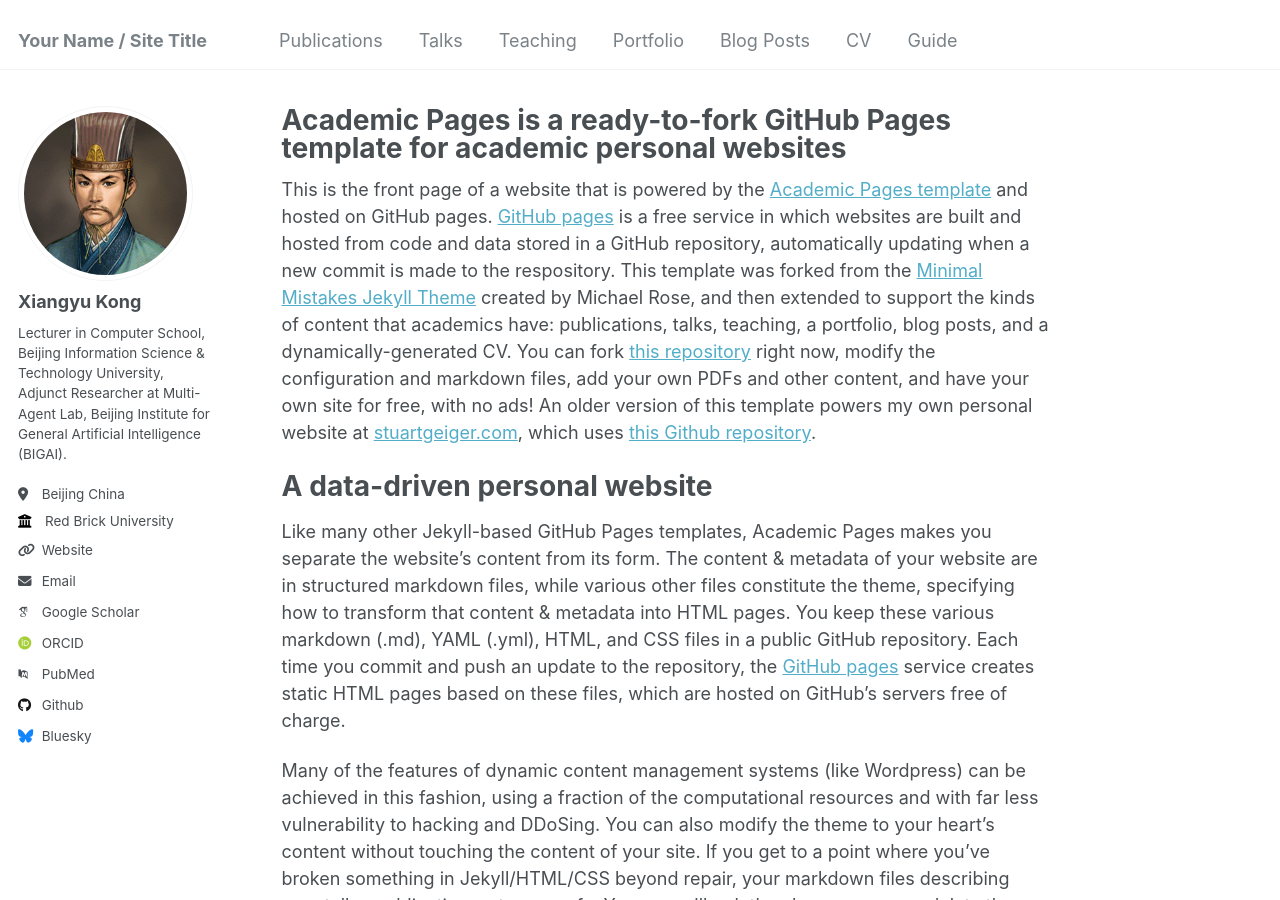
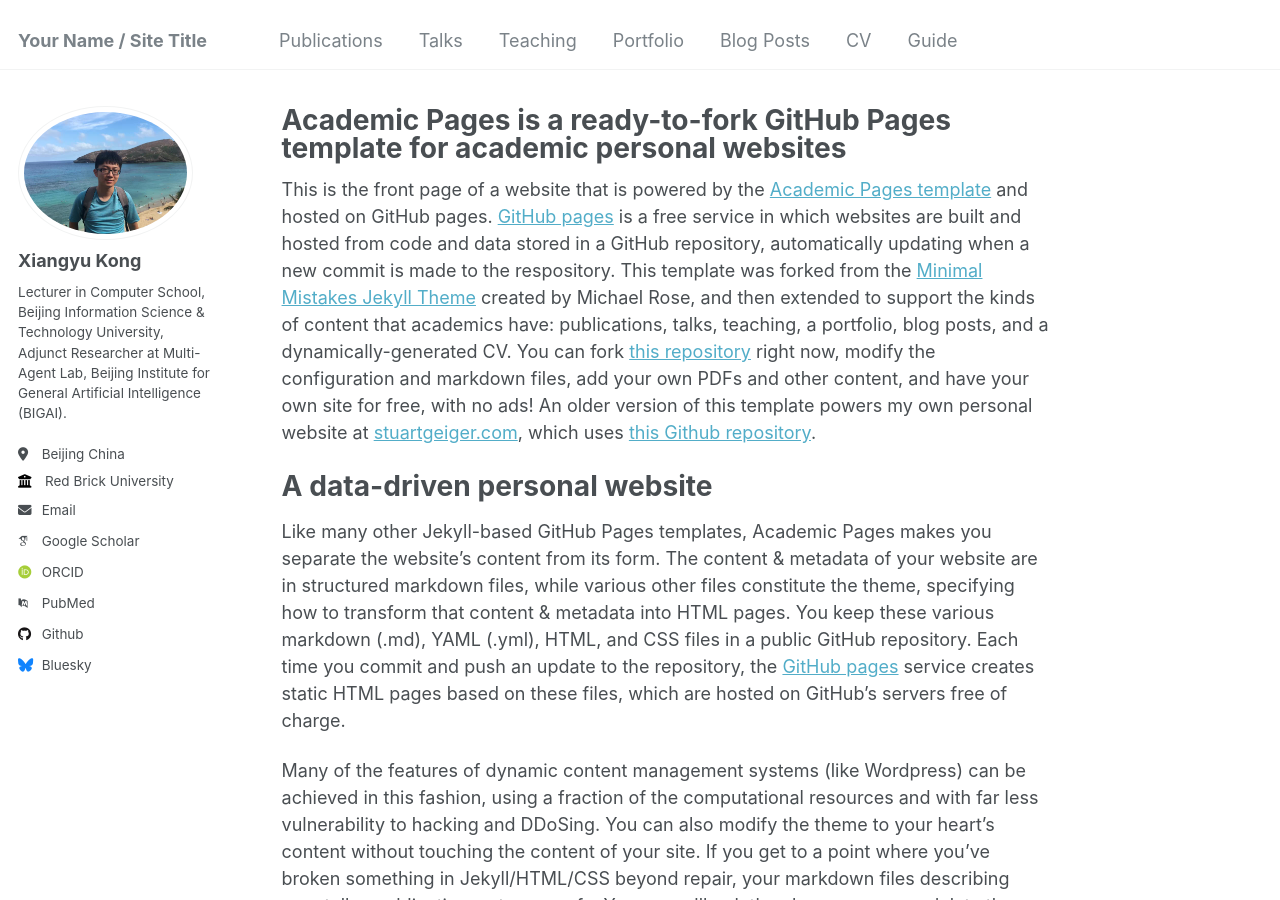
Before and after one commit to kxyzc1992/kxyzc1992.github.io, a Jekyll site: the page built from _pages/about.md, in a window 1280 px wide and 900 px high. Built offline with Jekyll 4.4.1, drawn with Linux system fonts in a browser that asks for light colours; some web fonts are replaced.

Commit message:
update url in config.html

```diff
--- a/_config.yml
+++ b/_config.yml
@@ -12,7 +12,7 @@ title                    : "Your Name / Site Title"
 title_separator          : "-"
 name                     : &name "Your Name"
 description              : &description "personal description"
-url                      : https://academicpages.github.io # the base hostname & protocol for your site e.g. "https://mmistakes.github.io"
+url                      : https://kxyzc1992.github.io # the base hostname & protocol for your site e.g. "https://mmistakes.github.io"
 baseurl                  : "" # the subpath of your site, e.g. "/blog"
 repository               : "academicpages/academicpages.github.io"
 
@@ -21,13 +21,13 @@ repository               : "academicpages/academicpages.github.io"
 #               Additional customization can be done by editing /_includes/author-profile.html
 author:
   # Biographic information
-  avatar           : "xunyu.png"
+  avatar           : "profile_xykong.jpg"
   name             : "Xiangyu Kong"
   pronouns         : # example: "she/her"
   bio              : "Lecturer in Computer School, Beijing Information Science & Technology University, Adjunct Researcher at Multi-Agent Lab, Beijing Institute for General Artificial Intelligence (BIGAI)."
   location         : "Beijing China"
   employer         : "Red Brick University"
-  uri              : "https://kxyzc1992.github.io"
+  uri              : #
   email            : "xykong@bistu.edu.cn"
 
   # Academic websites
```
